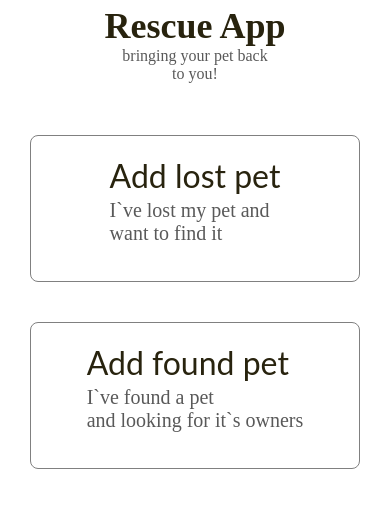
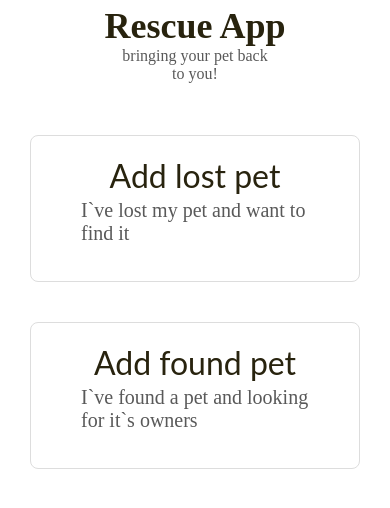
Before and after one commit to Valroshal/PetResqueFrontend, a React Native app: screen / in a window 390 px wide. Shown: the top 508 px of the page. Built offline with nearby package versions, Linux system fonts and the light colour scheme.

Commit message:
add animal component

```diff
--- a/src/containers/AddPetFirst/AddPetFirst.tsx
+++ b/src/containers/AddPetFirst/AddPetFirst.tsx
@@ -9,12 +9,17 @@ const AddPetFirst = () => {
           <TopLogo />
           <View style={{marginTop:22 , padding: 30}}>
               <View style={{marginBottom: 40}}>
-                <AddRemoveCard upperText={"Add lost pet"} lowerText={"I`ve lost my pet and\n" +
-                  "want to find it"} />
+                <AddRemoveCard
+                    upperText="Add lost pet"
+                    lowerText="I`ve lost my pet and want to find it"
+                />
               </View>
-              <AddRemoveCard upperText={"Add found pet"} lowerText={"I`ve found a pet \n" +
-                  "and looking for it`s owners"} />
-
+              <View>
+                  <AddRemoveCard
+                      upperText="Add found pet"
+                      lowerText="I`ve found a pet and looking for it`s owners"
+                  />
+              </View>
           </View>
       </View>
   )
--- a/src/containers/components/AdddRemoveCard/AddRemoveCard.tsx
+++ b/src/containers/components/AdddRemoveCard/AddRemoveCard.tsx
@@ -4,17 +4,17 @@ import Plus from '../../../assets/svg/plus.svg';
 
 const styles = StyleSheet.create({
     card: {
+        display: 'flex',
         alignItems: 'center',
+        justifyContent: 'center',
         borderRadius: 8,
         borderWidth: 1,
-        borderColor: 'gray',
-    } as ViewStyle,
-    container: {
+        borderColor: '#DDDDDD',
+        paddingHorizontal: 50,
         paddingTop: 20,
         paddingBottom: 20,
-        justifyContent: 'center',
-        alignItems: "flex-start",
     } as ViewStyle,
+
     upperText: {
         fontSize: 32,
         fontFamily: 'Lato',
@@ -22,6 +22,7 @@ const styles = StyleSheet.create({
         fontWeight: 'normal',
         textAlign: 'left',
     } as TextStyle,
+
     lowerText: {
         fontSize: 20,
         fontFamily: 'Lato-Regular',
@@ -40,7 +41,6 @@ interface Props{
 const AddRemoveCard: React.FC<Props> = ({upperText,lowerText}) => {
     return (
         <View style={styles.card}>
-            <View style={styles.container}>
             <View style={{marginBottom: 4}}>
                 <Text style={styles.upperText}>{upperText}</Text>
             </View>
@@ -51,7 +51,6 @@ const AddRemoveCard: React.FC<Props> = ({upperText,lowerText}) => {
                 {/*<Plus width={50} height={50} />*/}
             </View>
         </View>
-        </View>
     );
 };
 
--- a/src/containers/components/TopLogo/TopLogo.tsx
+++ b/src/containers/components/TopLogo/TopLogo.tsx
@@ -6,8 +6,8 @@ const styles = StyleSheet.create({
     alignItems: 'center',
     paddingTop: 5,
     justifyContent: 'center',
-    marginLeft: 'auto',
-    marginRight: 'auto',
+    //marginLeft: 'auto',
+    //marginRight: 'auto',
   } as ViewStyle,
   title: {
     fontSize: 36,
```
Lines whose indentation alone changed are shown as unchanged.
